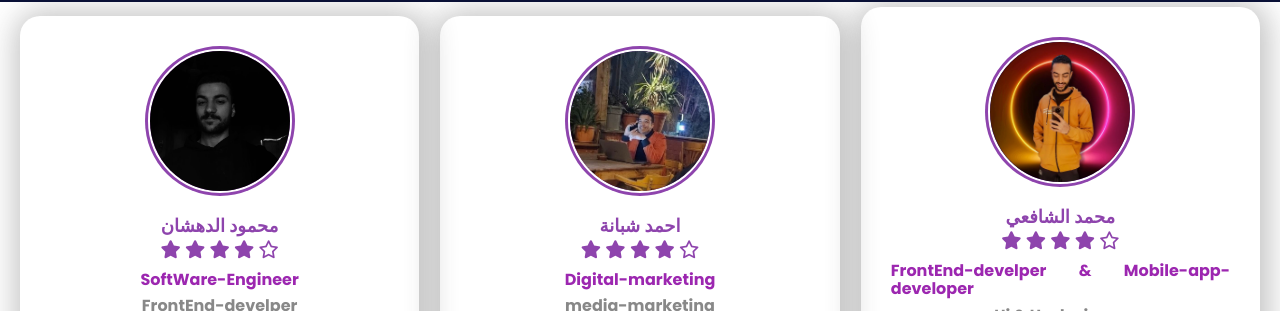
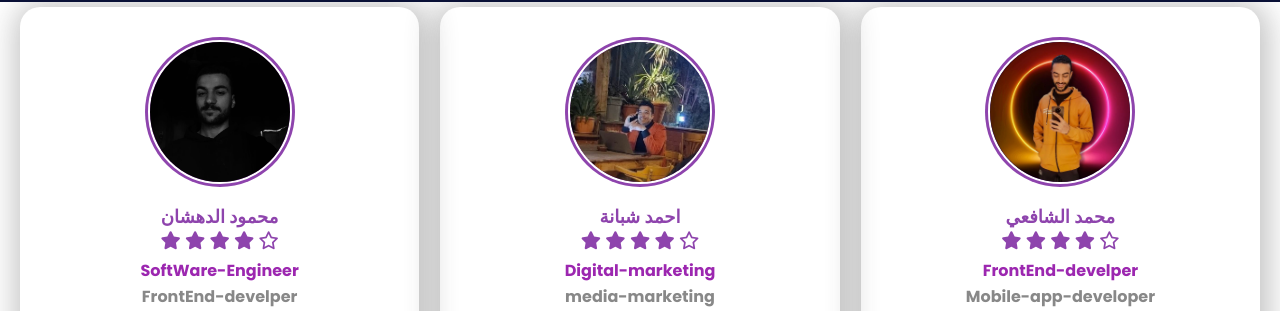
Before and after one commit to MOhamed14564156/Dalily.com, a plain HTML site: page ourTeam.html in a window 1280 px wide. Shown: the part 68-379 px from the top of the page. Drawn offline with nearby package versions, Linux system fonts and the light colour scheme.

Commit message:
Update ourTeam.html

```diff
--- a/ourTeam.html
+++ b/ourTeam.html
@@ -127,9 +127,9 @@
                 <i class="fas fa-star"></i>
                 <i class="far fa-star"></i>
             </div>
-            <p> <span style="color: #9c27b0; font-weight: 800;">FrontEnd-develper & Mobile-app-developer </span>
+            <p> <span style="color: #9c27b0; font-weight: 800;">FrontEnd-develper</span>
             </p>
-            <p style=" font-weight: 900;"> Ui & Ux designer
+            <p style=" font-weight: 900;"> Mobile-app-developer
             </p>
             <div class="icon">
                 <li><a href="https://www.facebook.com/profile.php?id=100037079872345&mibextid=ZbWKwL" target="_blank"><i
```
